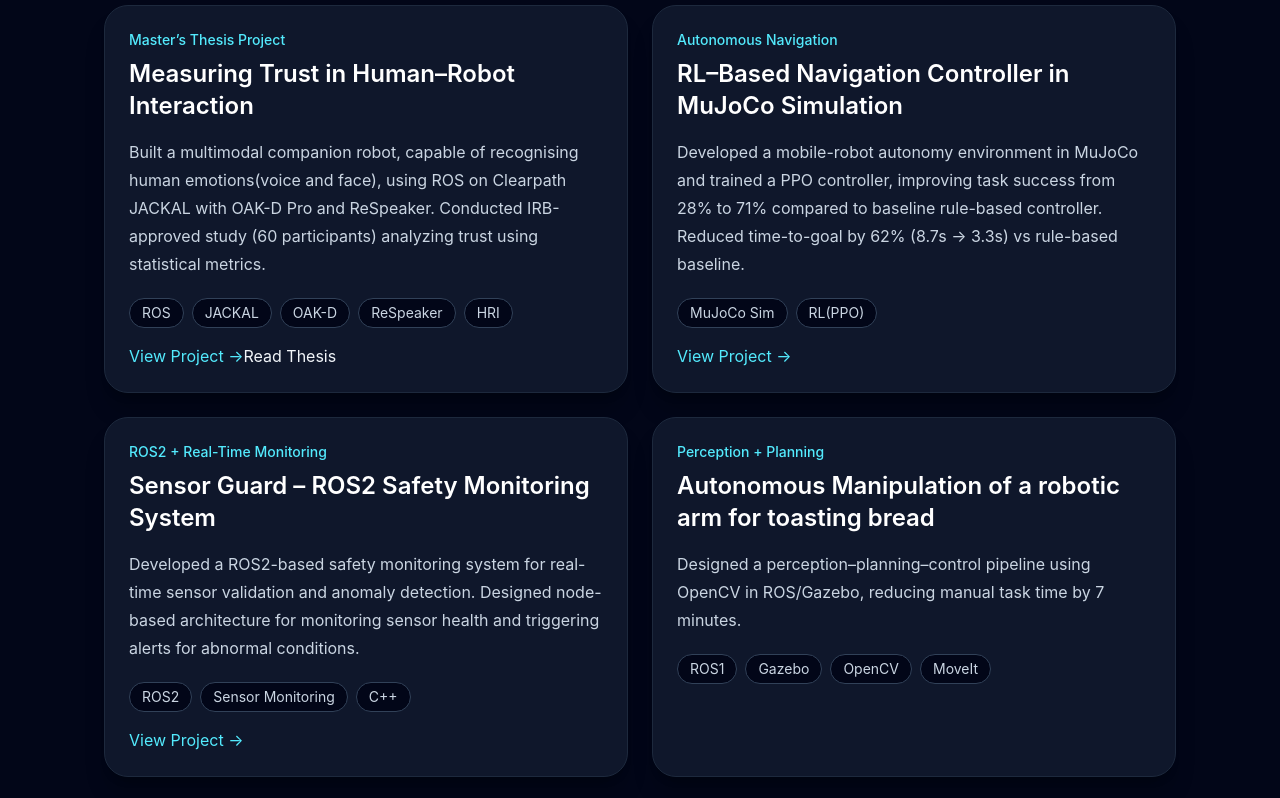
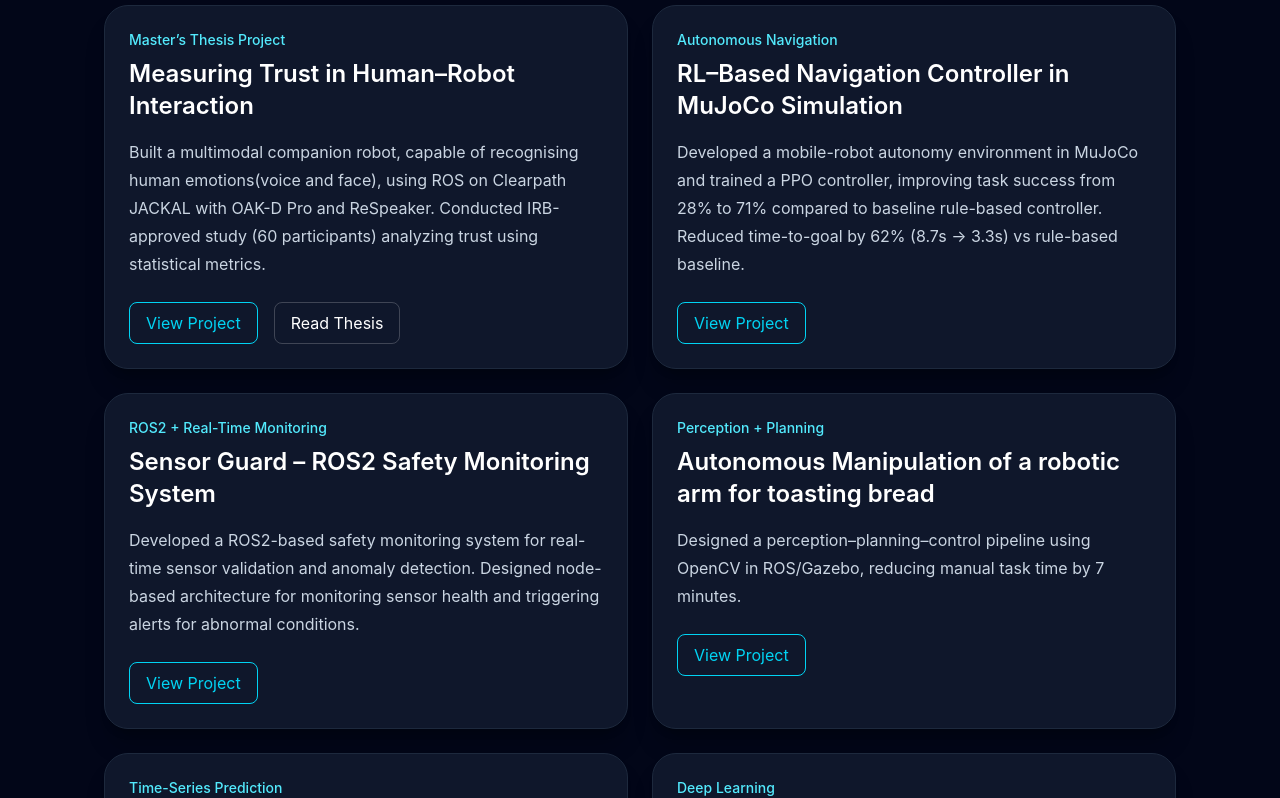
Before and after one commit to ninad164/my-portfolio, a React (Vite) app: page / in a window 1280 px wide. Shown: the part 1140-1938 px from the top of the page. Built offline with nearby package versions, Linux system fonts and the light colour scheme.

Commit message:
Added thesis.

```diff
--- a/src/App.jsx
+++ b/src/App.jsx
@@ -177,39 +177,39 @@ export default function RoboticsPortfolio() {
           key={project.title}
           className="rounded-3xl border border-slate-800 bg-slate-900 p-6 shadow-xl shadow-black/20 transition hover:-translate-y-1 hover:border-slate-700"
         >
-              <p className="text-sm font-medium text-cyan-300">{project.subtitle}</p>
-              <h3 className="mt-2 text-2xl font-semibold text-white">{project.title}</h3>
-              <p className="mt-4 leading-7 text-slate-300">{project.description}</p>
-              <div className="mt-5 flex flex-wrap gap-2">
-                {project.tech.map((item) => (
-                  <span
-                    key={item}
-                    className="rounded-full border border-slate-700 bg-slate-950 px-3 py-1 text-sm text-slate-300"
-                  >
-                    {item}
-                  </span>
-                ))}
-              </div>
-              {project.link && (
+          <p className="text-sm font-medium text-cyan-300">
+            {project.subtitle}
+          </p>
+
+          <h3 className="mt-2 text-2xl font-semibold text-white">
+            {project.title}
+          </h3>
+
+          <p className="mt-4 leading-7 text-slate-300">
+            {project.description}
+          </p>
+
+          <div className="flex gap-4 mt-6">
             <a
               href={project.link}
               target="_blank"
-                  rel="noreferrer"
-                  className="mt-4 inline-block text-cyan-300 hover:underline"
+              rel="noopener noreferrer"
+              className="px-4 py-2 rounded-lg border border-cyan-400 text-cyan-400 hover:bg-cyan-400 hover:text-black transition-all duration-300"
             >
-                  View Project →
+              View Project
             </a>
-              )}
+
             {project.thesisPdf && (
               <a
                 href={project.thesisPdf}
                 target="_blank"
                 rel="noopener noreferrer"
-                  className="thesis-link"
+                className="px-4 py-2 rounded-lg border border-white/20 text-white hover:border-white hover:bg-white hover:text-black transition-all duration-300"
               >
                 Read Thesis
               </a>
             )}
+          </div>
         </div>
       ))}
     </div>
```
Lines whose indentation alone changed are shown as unchanged.
